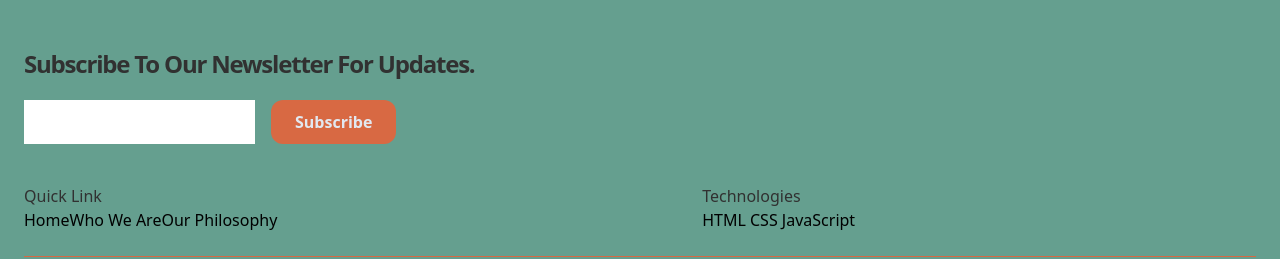
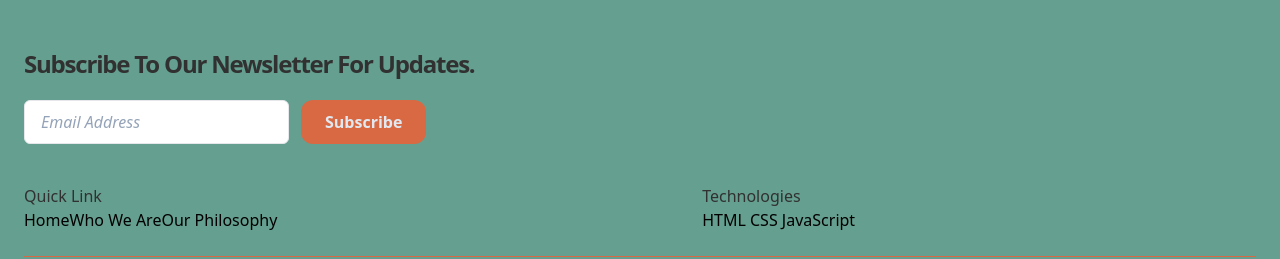
Before and after one commit to Tundoor/Tundoor-Module_08R_CS20240188_WFO2407_C_Thandolwethu-Mbokazi_SDF08_R, a plain HTML site: page index.html in a window 1280 px wide. Shown: the top 259 px of the page. Drawn offline with nearby package versions, Linux system fonts and the light colour scheme.

Commit message:
Updated Input message

```diff
--- a/index.html
+++ b/index.html
@@ -14,10 +14,13 @@
                 <div class="container px-6 py-12 mx-auto">
                     <div class="grid grid-col-1 gap-6 sm: grid-col-2 sm:gap-y-10 lg:grid-col-4">
                         <div class="sm:col-span-2">
-                            <h1 class="max-w-lg text x-1 font-semibold tracking-tighter text-[#313131] xl:text-2xl text-transform: capitalize mb-5" >subscribe to our newsletter for updates.</h1> <!--Adjusted transformation, letter spacing and margin-->
+                            <h1 class="max-w-lg text x-1 font-semibold tracking-tighter text-[#313131] xl:text-2xl text-transform: capitalize mb-5">
+                                subscribe to our newsletter for updates.</h1> <!--Adjusted transformation, letter spacing and margin-->
                             <div class="flex place-item-center">
-                                <input id="email" type="text">
-                                <button class="w-200 px-6 py-2.5 bg-[#d86943] rounded-xl ml-4 text-slate-200 font-semibold hover:bg-orange-800 focus:outline-white"> <!--updated subscription button-->
+                                <input id="email" type="text" placeholder="Email Address" class="px-4 py-2 text-[#313131] w-70 bg-white border rounded-md focus:border-[#d86943]
+                                placeholder:italic placeholder:text-slate-400 focus:outline-none focus:ring focus:ring-opacity-40 focus:ring-[#d86943]">  <!--Input button/ width and placeholder/ reemoved dark-->
+                                <button class="w-200 px-6 py-2.5 bg-[#d86943] rounded-xl ml-3
+                                text-slate-200 font-semibold hover:bg-orange-800 focus:outline-white"> <!--updated subscription button-->
                                     Subscribe
                                 </button>
                             </div>
```
